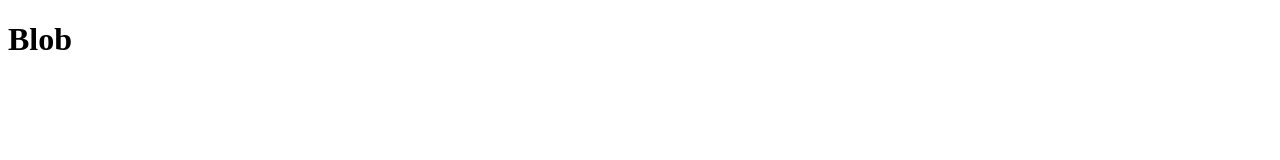
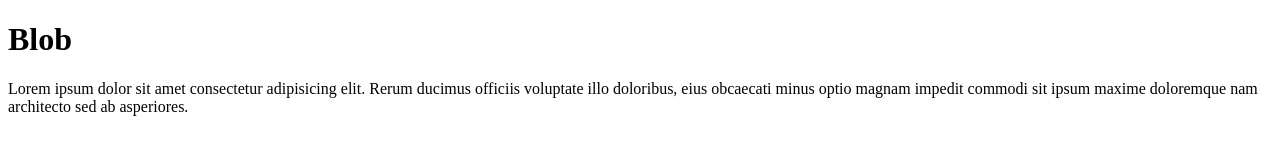
Before and after one commit to stuartgalate/My-first-repository, a plain HTML site: page index.html in a window 1280 px wide. Drawn offline with Linux system fonts and the light colour scheme.

Commit message:
my first change

```diff
--- a/index.html
+++ b/index.html
@@ -11,6 +11,7 @@
         <h1>Blob</h1>
     </header>
     <main>
+        <p>Lorem ipsum dolor sit amet consectetur adipisicing elit. Rerum ducimus officiis voluptate illo doloribus, eius obcaecati minus optio magnam impedit commodi sit ipsum maxime doloremque nam architecto sed ab asperiores.</p>
         <form action="">
             <label for="">
 
```
